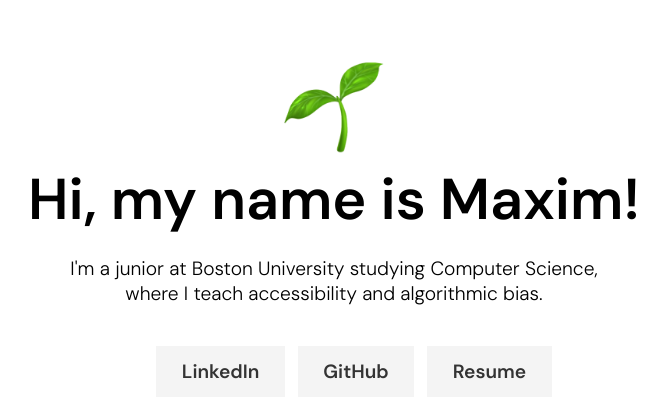
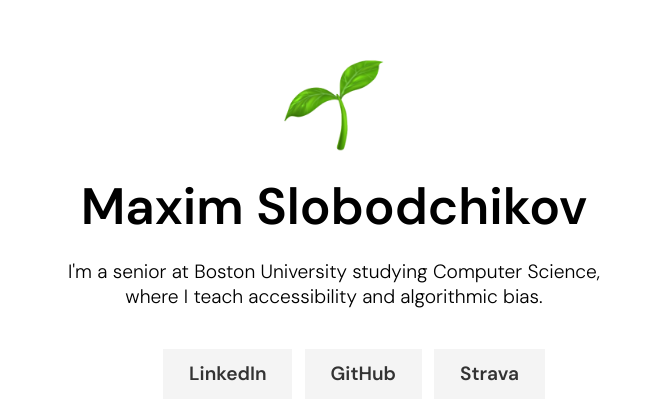
Before and after one commit to maximslo/maximslo.github.io, a React (Create React App) app: page / in a window 1280 px wide. Shown: the part 173-592 px from the top of the page, without its empty margins (306-973 px from the left). Built offline with nearby package versions, Linux system fonts and the light colour scheme.

Commit message:
senior year changes

```diff
--- a/package.json
+++ b/package.json
@@ -11,7 +11,7 @@
     "@testing-library/user-event": "^13.5.0",
     "react": "^18.2.0",
     "react-dom": "^18.2.0",
-    "react-scripts": "5.0.1",
+    "react-scripts": "^5.0.1",
     "web-vitals": "^2.1.4"
   },
   "scripts": {
--- a/src/components/Main.js
+++ b/src/components/Main.js
@@ -15,17 +15,19 @@ const Main = () => {
         </div>
 
       <header className="header">
-        Hi, my name is Maxim!
+        Maxim Slobodchikov
       </header>
 
       <div className="about">
-        <p>I'm a junior at Boston University studying Computer Science, where I teach accessibility and algorithmic bias.</p>
+        <p>I'm a senior at Boston University studying Computer Science, where I teach accessibility and algorithmic bias.</p>
       </div>
 
       <ul className="links">
         <li><a href="https://www.linkedin.com/in/maximslo/">LinkedIn</a></li>
         <li><a href="https://github.com/maximslo">GitHub</a></li>
-        <li><a href="./MaximResume.pdf" target="_blank" rel="noopener noreferrer" aria-label="Open Resume PDF in a new tab" className="resume-link">Resume</a></li>
+        {/* <li><a href="./MaximResume.pdf" target="_blank" rel="noopener noreferrer" aria-label="Open Resume PDF in a new tab" className="resume-link">Resume</a></li> */}
+        <li><a href="https://strava.app.link/iaJoaMXRwOb">Strava</a></li>
+
       </ul>
     </div>
   );
--- a/src/components/styles.css
+++ b/src/components/styles.css
@@ -27,9 +27,10 @@ body, html {
   /* Style for the header/name section */
   .header {
     font-family: 'DM Sans', sans-serif;
-    font-weight: 600;
-    font-size: 4.5vw;
+    font-weight: 500;
+    font-size: 4vw;
     font-weight: bold;
+    margin-top: 1vw;
     margin-bottom: 1vw;
   }
 
```
Also changed, not shown: 1 other file (tests, documents, lock files or other folders).
